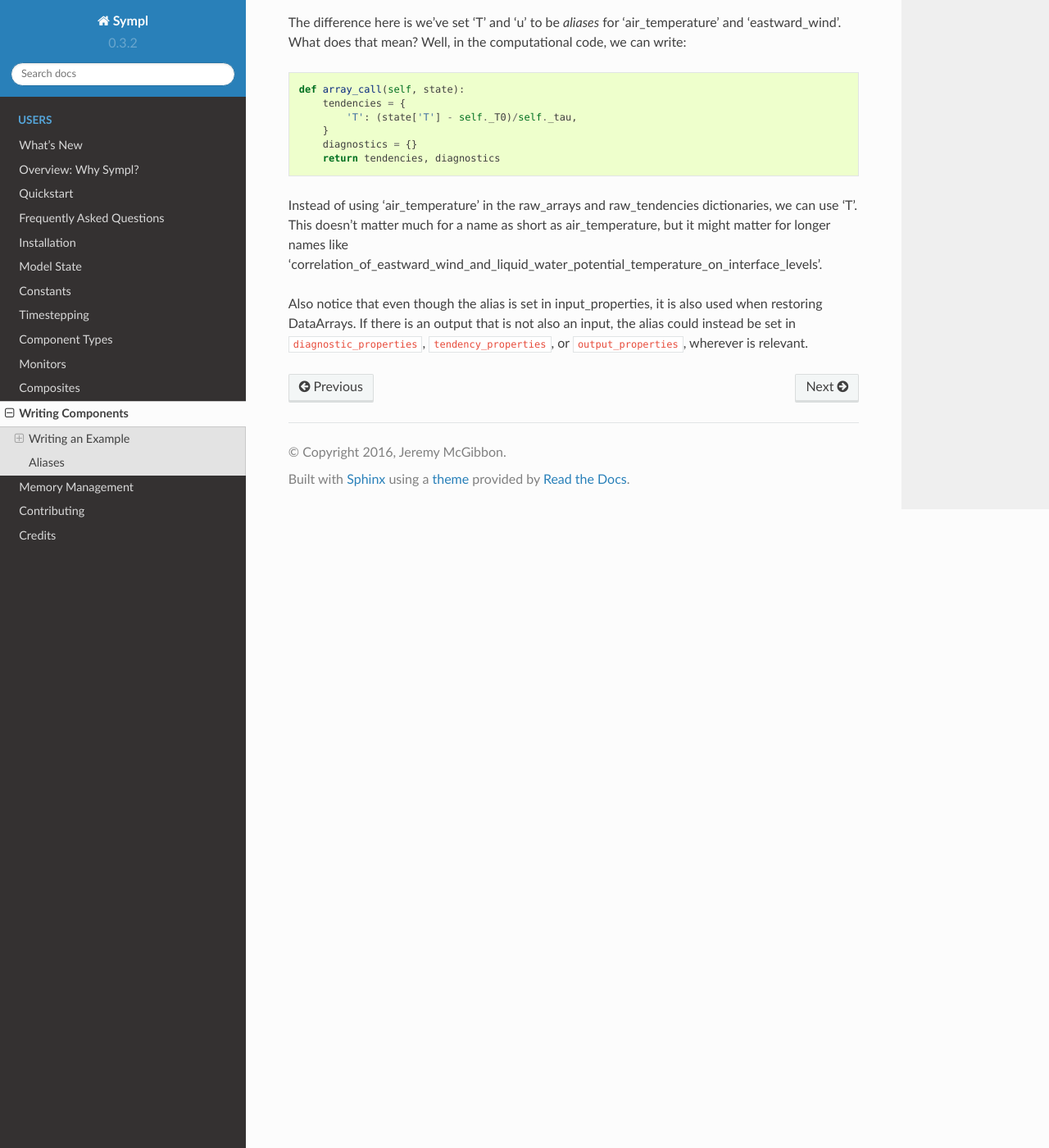
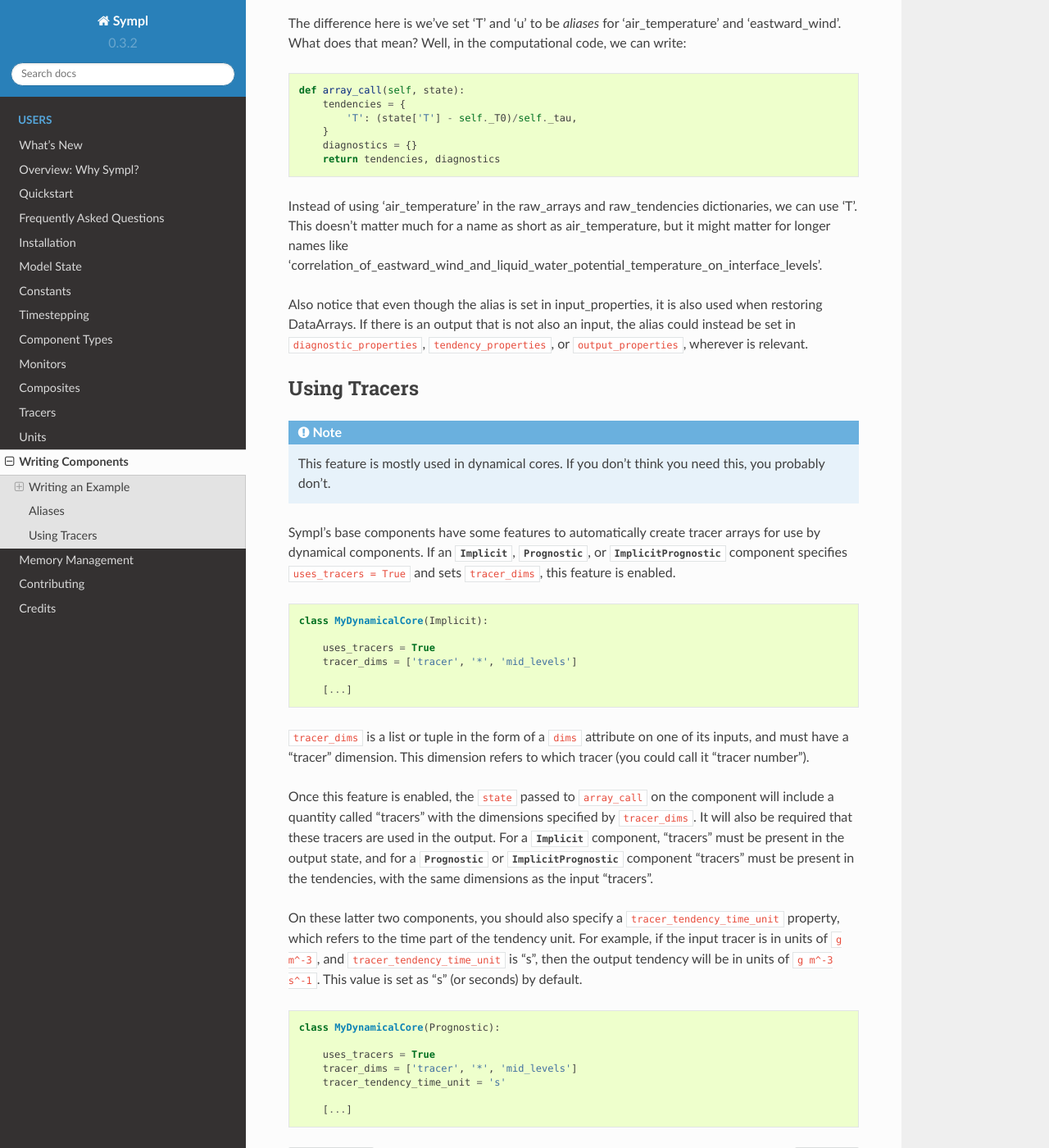
Before and after one commit to mcgibbon/sympl, a Sphinx documentation site: the page built from docs/writing_components.rst, in a window 1280 px wide and 1400 px high, scrolled down 5216 px. Shown: the whole window at 82% size. Built offline with Sphinx 7.4.7 and the Read the Docs theme 2.0.0, drawn with Linux system fonts in a browser that asks for light colours; some of the changed text lies outside the part shown.

Commit message:
Added documentation for tracers and unit helper functions

```diff
--- a/docs/index.rst
+++ b/docs/index.rst
@@ -28,6 +28,8 @@ Documentation
    computation
    monitors
    composites
+   tracers
+   units
    writing_components
    memory_management
    contributing
--- a/docs/writing_components.rst
+++ b/docs/writing_components.rst
@@ -189,7 +189,7 @@ The Computation
 ***************
 
 That brings us to the ``array_call`` method. In Sympl components, this is the
-method which takes in a state dictionary as numpy arrays (*not* ``DataArray``s)
+method which takes in a state dictionary as numpy arrays (*not* ``DataArray``)
 and returns dictionaries with numpy array outputs.
 
 .. code-block:: python
@@ -283,3 +283,53 @@ Also notice that even though the alias is set in input_properties, it is also
 used when restoring DataArrays. If there is an output that is not
 also an input, the alias could instead be set in ``diagnostic_properties``,
 ``tendency_properties``, or ``output_properties``, wherever is relevant.
+
+
+Using Tracers
+-------------
+
+.. note:: This feature is mostly used in dynamical cores. If you don't think you need
+          this, you probably don't.
+
+Sympl's base components have some features to automatically create tracer arrays
+for use by dynamical components. If an :py:class:`~sympl.Implicit`,
+:py:class:`~sympl.Prognostic`, or :py:class:`~sympl.ImplicitPrognostic`
+component specifies ``uses_tracers = True`` and sets ``tracer_dims``, this
+feature is enabled.
+
+.. code-block:: python
+
+        class MyDynamicalCore(Implicit):
+
+            uses_tracers = True
+            tracer_dims = ['tracer', '*', 'mid_levels']
+
+            [...]
+
+``tracer_dims`` is a list or tuple in the form of a ``dims`` attribute on one of its
+inputs, and must have a "tracer" dimension. This dimension refers to which
+tracer (you could call it "tracer number").
+
+Once this feature is enabled, the ``state`` passed to ``array_call`` on the
+component will include a quantity called "tracers" with the dimensions
+specified by ``tracer_dims``. It will also be required that these tracers
+are used in the output. For a :py:class:`~sympl.Implicit` component, "tracers"
+must be present in the output state, and for a :py:class:`~sympl.Prognostic` or
+:py:class:`~sympl.ImplicitPrognostic` component "tracers" must be present in
+the tendencies, with the same dimensions as the input "tracers".
+
+On these latter two components, you should also specify a
+``tracer_tendency_time_unit`` property, which refers to the time part of the
+tendency unit. For example, if the input tracer is in units of ``g m^-3``, and
+``tracer_tendency_time_unit`` is "s", then the output tendency will be in
+units of ``g m^-3 s^-1``. This value is set as "s" (or seconds) by default.
+
+.. code-block:: python
+
+        class MyDynamicalCore(Prognostic):
+
+            uses_tracers = True
+            tracer_dims = ['tracer', '*', 'mid_levels']
+            tracer_tendency_time_unit = 's'
+
+            [...]
```
Also changed, not shown: docs/computation.rst (+9 -0 lines), docs/quickstart.rst (+7 -7 lines), docs/tracers.rst (added, +24 -0 lines), docs/units.rst (added, +10 -0 lines).
